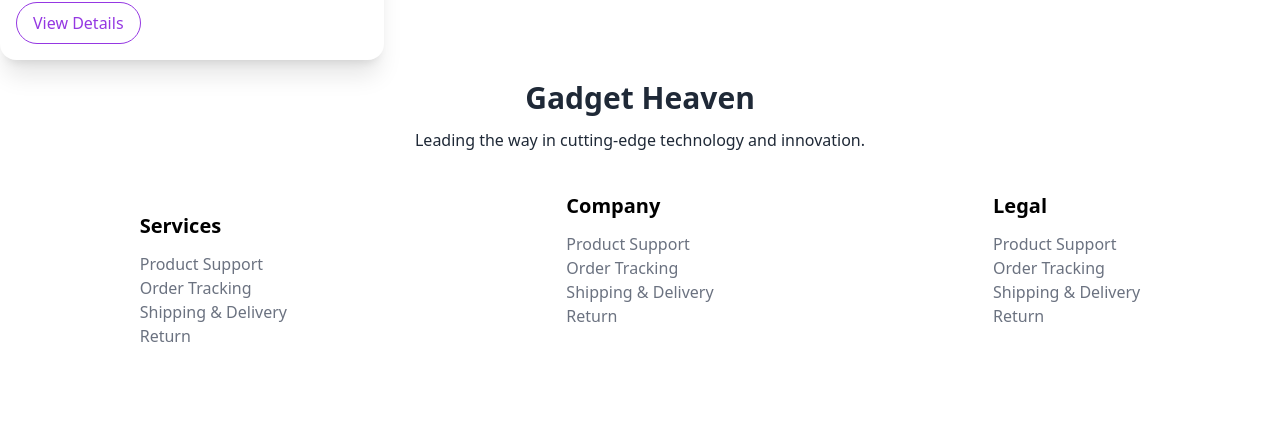
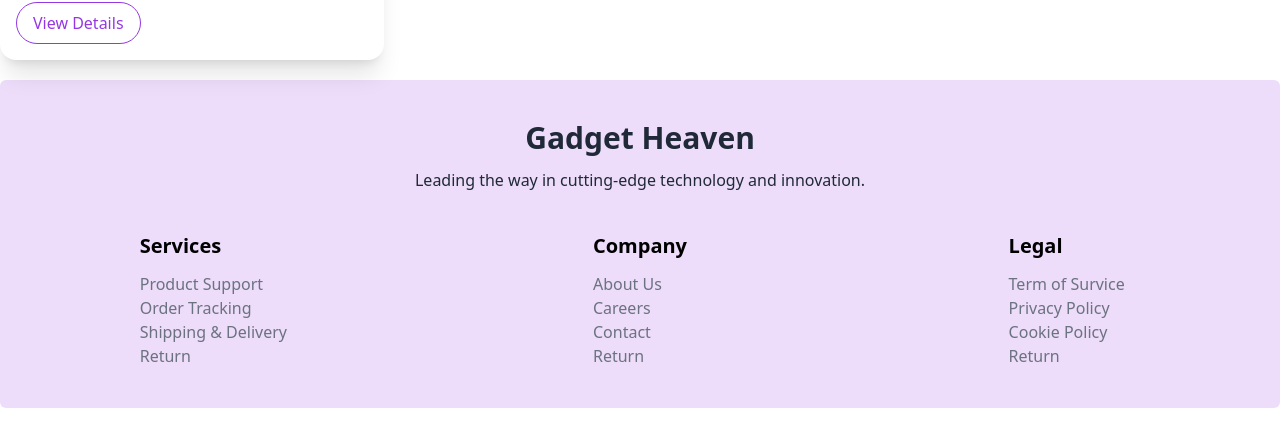
Before and after one commit to siam114/Gadget-Heaven-project, a React (Vite) app: page / in a window 1280 px wide. Shown: the part 2504-2929 px from the top of the page. Before the commit the page ends 2872 px from the top, so only its background shows below. Built offline with nearby package versions, Linux system fonts and the light colour scheme.

Commit message:
complete footer section

```diff
--- a/src/component/Footer/Footer.jsx
+++ b/src/component/Footer/Footer.jsx
@@ -2,14 +2,15 @@ import React from "react";
 
 const Footer = () => {
   return (
-    <div className="max-w-7xl mx-auto space-y-5 my-5 bg-[#FFFFFF]">
-      <div className="text-center">
+    <div className="py-10 my-5 bg-[#9538e22c] rounded-md">
+      <div className="text-center pb-10">
         <h4 className="text-3xl font-bold pb-3">Gadget Heaven</h4>
         <p>Leading the way in cutting-edge technology and innovation.</p>
       </div>
 
+
       <div className="grid lg:grid-cols-3 md:grid-cols-2 grid-cols-1 sm:place-items-center ml-10 sm:ml-0">
-        <div className="text-gray-500 text-base sm:mt-10">
+        <div className="text-gray-500 text-base">
             <h5 className="text-xl font-semibold text-black pb-3">Services</h5>
             <p>Product Support</p>
             <p>Order Tracking</p>
@@ -18,16 +19,17 @@ const Footer = () => {
         </div>
         <div className="text-gray-500 text-base">
             <h5 className="text-xl font-semibold text-black pb-3">Company</h5>
-            <p>Product Support</p>
-            <p>Order Tracking</p>
-            <p>Shipping & Delivery</p>
+            <p>About Us</p>
+            <p>Careers</p>
+            <p>Contact</p>
             <p>Return</p>
+
         </div>
         <div className="text-gray-500 text-base">
             <h5 className="text-xl font-semibold text-black pb-3">Legal</h5>
-            <p>Product Support</p>
-            <p>Order Tracking</p>
-            <p>Shipping & Delivery</p>
+            <p>Term of Survice</p>
+            <p>Privacy Policy</p>
+            <p>Cookie Policy</p>
             <p>Return</p>
         </div>
       </div>
```
